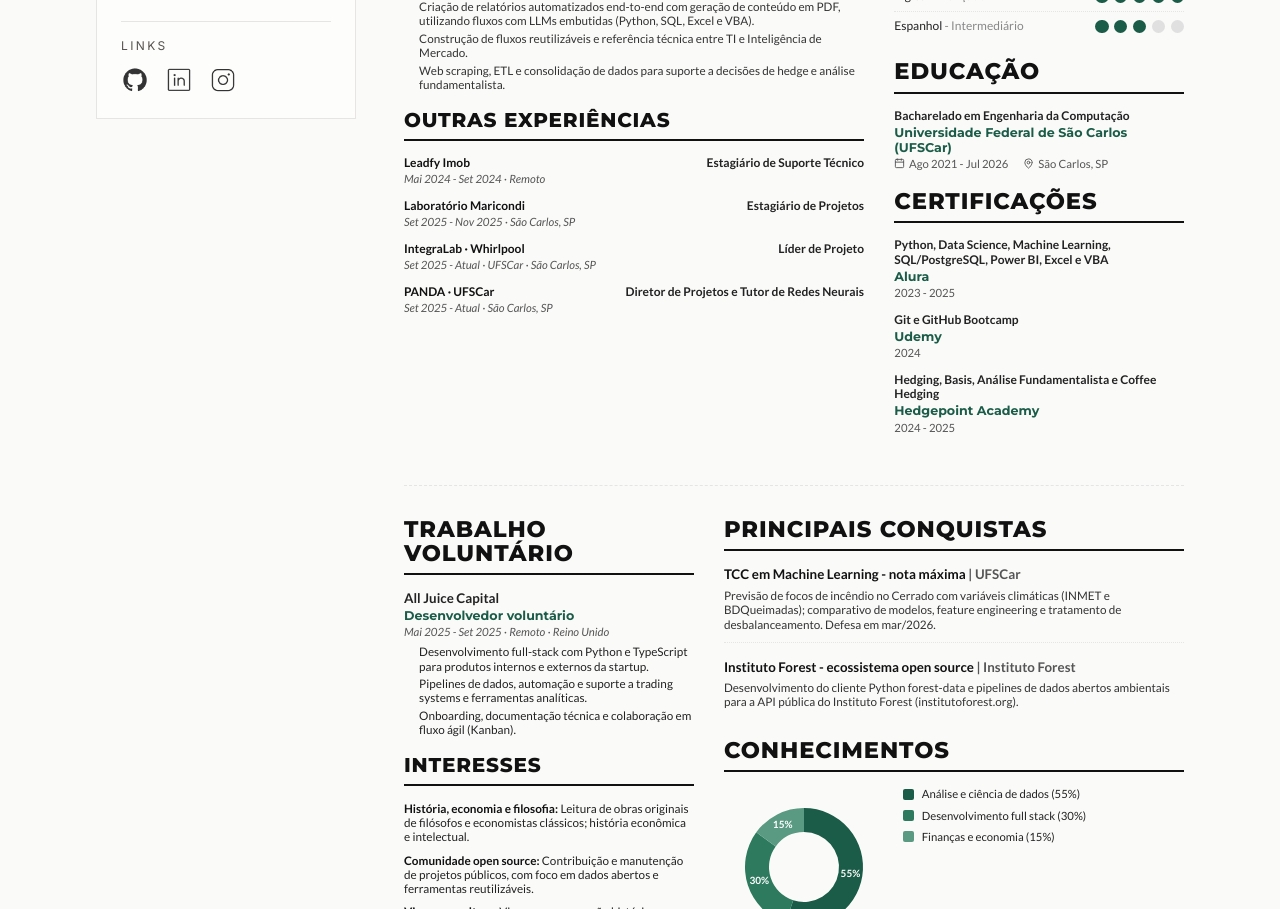
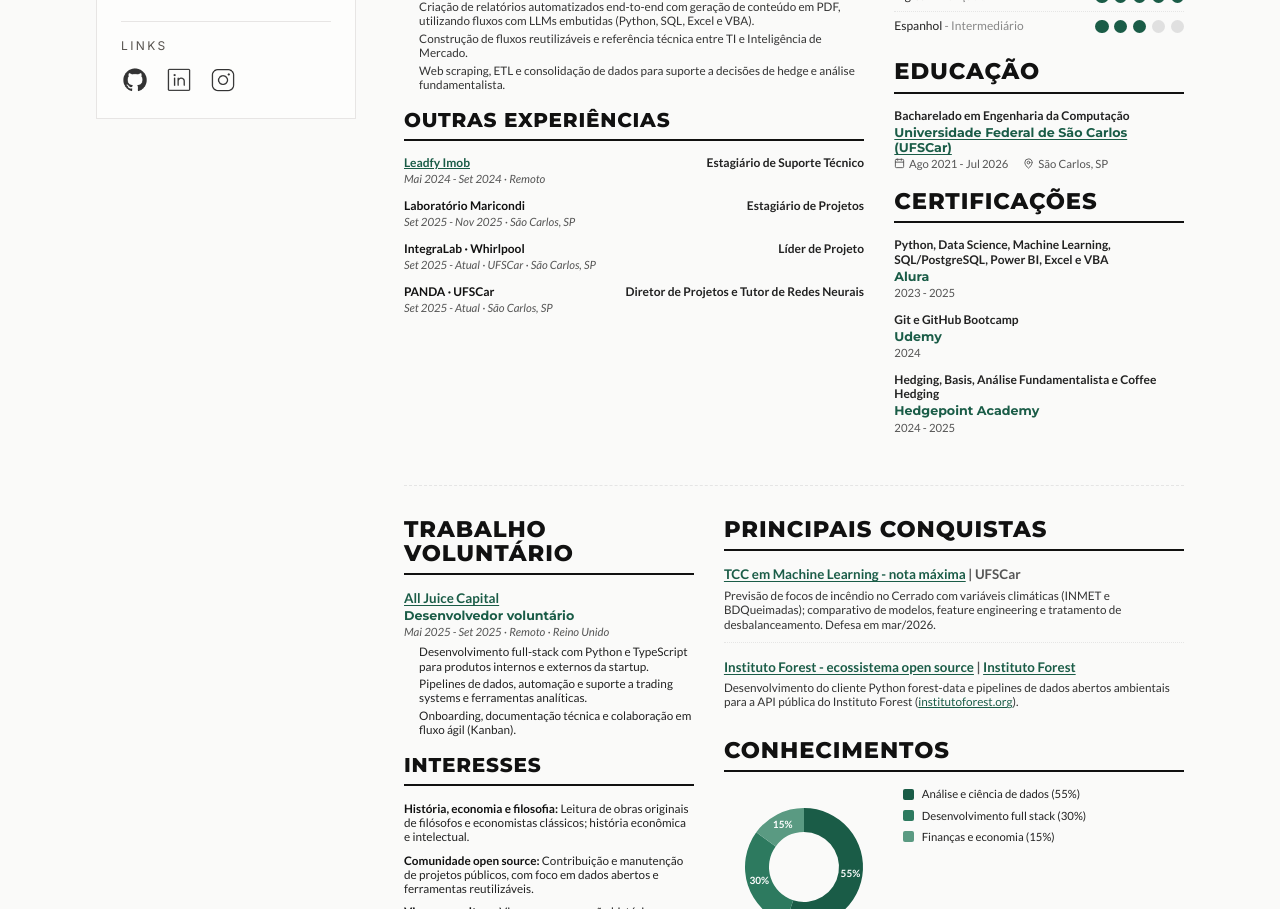
Before and after one commit to julianopadua/portfolio, a React (Vite) app: page /#/cv in a window 1280 px wide. Shown: the part 540-1449 px from the top of the page. Built offline with nearby package versions, Linux system fonts and the light colour scheme.

Commit message:
dev: adding links to the pdf

```diff
--- a/src/components/cv/Achievements.tsx
+++ b/src/components/cv/Achievements.tsx
@@ -1,6 +1,7 @@
 import type { AchievementItem } from '../../data/types'
 import { pickLocalized } from '../../lib/localized'
 import { useLocale } from '../../i18n/useLocale'
+import { CvLinkedText } from './CvLinkedText'
 
 interface AchievementsProps {
   items: AchievementItem[]
@@ -15,7 +16,7 @@ export function Achievements({ items }: AchievementsProps) {
         <article key={item.id} className="cv-achievement cv-avoid-break">
           <p className="cv-achievement__title">
             {item.href ? (
-              <a href={item.href} target="_blank" rel="noopener noreferrer">
+              <a href={item.href} className="cv-link" target="_blank" rel="noopener noreferrer">
                 {pickLocalized(item.title, locale)}
               </a>
             ) : (
@@ -25,12 +26,26 @@ export function Achievements({ items }: AchievementsProps) {
               <>
                 {' '}
                 <span className="cv-achievement__org">
-                  | {pickLocalized(item.organization, locale)}
+                  |{' '}
+                  {item.organizationHref ? (
+                    <a
+                      href={item.organizationHref}
+                      className="cv-link cv-accent"
+                      target="_blank"
+                      rel="noopener noreferrer"
+                    >
+                      {pickLocalized(item.organization, locale)}
+                    </a>
+                  ) : (
+                    pickLocalized(item.organization, locale)
+                  )}
                 </span>
               </>
             )}
           </p>
-          <p className="cv-achievement__desc">{pickLocalized(item.description, locale)}</p>
+          <p className="cv-achievement__desc">
+            <CvLinkedText text={pickLocalized(item.description, locale)} />
+          </p>
         </article>
       ))}
     </div>
--- a/src/components/cv/CompactExperienceList.tsx
+++ b/src/components/cv/CompactExperienceList.tsx
@@ -16,7 +16,7 @@ export function CompactExperienceList({ items }: CompactExperienceListProps) {
           <div className="cv-compact__row">
             <span className="cv-compact__company">
               {item.href ? (
-                <a href={item.href} target="_blank" rel="noopener noreferrer">
+                <a href={item.href} className="cv-link" target="_blank" rel="noopener noreferrer">
                   {item.company}
                 </a>
               ) : (
--- a/src/components/cv/CvHeader.tsx
+++ b/src/components/cv/CvHeader.tsx
@@ -20,7 +20,9 @@ export function CvHeader({ profile }: CvHeaderProps) {
         <div className="cv-header__contacts">
           <span className="cv-header__contact">
             <Mail className="cv-header__contact-icon" size={12} aria-hidden />
-            <a href={`mailto:${profile.email}`}>{profile.email}</a>
+            <a href={`mailto:${profile.email}`} className="cv-link">
+              {profile.email}
+            </a>
           </span>
           {profile.phone && (
             <span className="cv-header__contact">
@@ -34,20 +36,38 @@ export function CvHeader({ profile }: CvHeaderProps) {
           </span>
           <span className="cv-header__contact">
             <Link className="cv-header__contact-icon" size={12} aria-hidden />
-            <a href={profile.linkedin} target="_blank" rel="noopener noreferrer">
+            <a
+              href={profile.linkedin}
+              className="cv-link"
+              target="_blank"
+              rel="noopener noreferrer"
+              title={profile.linkedin}
+            >
               LinkedIn
             </a>
           </span>
           <span className="cv-header__contact">
             <Code2 className="cv-header__contact-icon" size={12} aria-hidden />
-            <a href={profile.github} target="_blank" rel="noopener noreferrer">
+            <a
+              href={profile.github}
+              className="cv-link"
+              target="_blank"
+              rel="noopener noreferrer"
+              title={profile.github}
+            >
               GitHub
             </a>
           </span>
           {profile.website && (
             <span className="cv-header__contact">
               <Globe className="cv-header__contact-icon" size={12} aria-hidden />
-              <a href={profile.website} target="_blank" rel="noopener noreferrer">
+              <a
+                href={profile.website}
+                className="cv-link"
+                target="_blank"
+                rel="noopener noreferrer"
+                title={profile.website}
+              >
                 Portfolio
               </a>
             </span>
--- /dev/null
+++ b/src/components/cv/CvLinkedText.tsx
@@ -0,0 +1,45 @@
+const LINK_PATTERN = /(https?:\/\/[^\s),.;]+|institutoforest\.org)/gi
+
+interface CvLinkedTextProps {
+  text: string
+}
+
+export function CvLinkedText({ text }: CvLinkedTextProps) {
+  const parts = text.split(LINK_PATTERN).filter((part) => part.length > 0)
+
+  return (
+    <>
+      {parts.map((part, index) => {
+        if (/^https?:\/\//i.test(part)) {
+          return (
+            <a
+              key={index}
+              href={part}
+              className="cv-link cv-accent"
+              target="_blank"
+              rel="noopener noreferrer"
+            >
+              {part}
+            </a>
+          )
+        }
+
+        if (part.toLowerCase() === 'institutoforest.org') {
+          return (
+            <a
+              key={index}
+              href="https://institutoforest.org"
+              className="cv-link cv-accent"
+              target="_blank"
+              rel="noopener noreferrer"
+            >
+              {part}
+            </a>
+          )
+        }
+
+        return <span key={index}>{part}</span>
+      })}
+    </>
+  )
+}
--- a/src/components/cv/EducationList.tsx
+++ b/src/components/cv/EducationList.tsx
@@ -17,7 +17,12 @@ export function EducationList({ items }: EducationListProps) {
           <p className="cv-edu-item__degree">{pickLocalized(item.degree, locale)}</p>
           <p className="cv-edu-item__institution">
             {item.href ? (
-              <a href={item.href} target="_blank" rel="noopener noreferrer" className="cv-accent">
+              <a
+                href={item.href}
+                target="_blank"
+                rel="noopener noreferrer"
+                className="cv-link cv-accent"
+              >
                 {pickLocalized(item.institution, locale)}
               </a>
             ) : (
--- a/src/components/cv/ExperienceBlock.tsx
+++ b/src/components/cv/ExperienceBlock.tsx
@@ -16,7 +16,7 @@ export function ExperienceBlock({ experiences }: ExperienceBlockProps) {
         <article key={exp.id} className="cv-experience cv-avoid-break">
           <h3 className="cv-experience__company">
             {exp.href ? (
-              <a href={exp.href} target="_blank" rel="noopener noreferrer">
+              <a href={exp.href} className="cv-link" target="_blank" rel="noopener noreferrer">
                 {exp.company}
               </a>
             ) : (
--- a/src/components/cv/VolunteerWork.tsx
+++ b/src/components/cv/VolunteerWork.tsx
@@ -15,7 +15,7 @@ export function VolunteerWork({ items }: VolunteerWorkProps) {
         <article key={item.id} className="cv-volunteer cv-avoid-break">
           <p className="cv-volunteer__org">
             {item.href ? (
-              <a href={item.href} target="_blank" rel="noopener noreferrer">
+              <a href={item.href} className="cv-link" target="_blank" rel="noopener noreferrer">
                 {pickLocalized(item.organization, locale)}
               </a>
             ) : (
--- a/src/data/cv.ts
+++ b/src/data/cv.ts
@@ -19,7 +19,7 @@ export const cvDocument: CvDocumentData = {
     location: profile.location,
     linkedin: profile.links.linkedin,
     github: profile.links.github,
-    website: 'https://julianopadua.github.io',
+    website: 'https://julianopadua.github.io/portfolio/#/about',
   },
 
   professionalExperience: [
@@ -284,6 +284,7 @@ export const cvDocument: CvDocumentData = {
         en: 'Instituto Forest - open source ecosystem',
       },
       organization: { pt: 'Instituto Forest', en: 'Instituto Forest' },
+      organizationHref: 'https://institutoforest.org',
       description: {
         pt: 'Desenvolvimento do cliente Python forest-data e pipelines de dados abertos ambientais para a API pública do Instituto Forest (institutoforest.org).',
         en: 'Development of the forest-data Python client and open environmental data pipelines for the Instituto Forest public API (institutoforest.org).',
--- a/src/data/profile.ts
+++ b/src/data/profile.ts
@@ -28,7 +28,7 @@ export const profile: Profile = {
   phone: '+55 (34) 99911-9610',
   links: {
     github: 'https://github.com/julianopadua',
-    linkedin: 'https://www.linkedin.com/in/juliano-pádua-82b301226/',
+    linkedin: 'https://www.linkedin.com/in/julianopadua/',
     instagram: 'https://www.instagram.com/_padua20/',
   },
 }
--- a/src/data/types.ts
+++ b/src/data/types.ts
@@ -180,6 +180,7 @@ export interface AchievementItem {
   id: string
   title: LocalizedString
   organization?: LocalizedString
+  organizationHref?: string
   description: LocalizedString
   href?: string
 }
--- a/src/styles/cv.css
+++ b/src/styles/cv.css
@@ -88,14 +88,24 @@
   text-align: justify;
 }
 
+.cv-link {
+  color: var(--cv-accent);
+  text-decoration: underline;
+  text-underline-offset: 0.12em;
+}
+
+.cv-link:hover {
+  color: var(--cv-accent-hover);
+}
+
 .cv-accent {
   color: var(--cv-accent);
-  text-decoration: none;
+  text-decoration: underline;
+  text-underline-offset: 0.12em;
 }
 
 .cv-accent:hover {
   color: var(--cv-accent-hover);
-  text-decoration: underline;
 }
 
 .cv-section {
@@ -163,12 +173,12 @@
   min-width: 0;
 }
 
-.cv-header__contact a {
+.cv-header__contact .cv-link {
   color: inherit;
-  text-decoration: none;
+  text-decoration: underline;
 }
 
-.cv-header__contact a:hover {
+.cv-header__contact .cv-link:hover {
   color: var(--cv-accent);
 }
 
--- a/src/styles/print.css
+++ b/src/styles/print.css
@@ -196,9 +196,20 @@
     content: none !important;
   }
 
-  .cv-header__contact a,
-  .cv-experience__company a {
-    color: inherit !important;
+  .cv-document--print a.cv-link[href],
+  .cv-document--print a.cv-accent[href] {
+    color: #1a5c47 !important;
+    text-decoration: underline !important;
+  }
+
+  .cv-document--print .cv-header__contact .cv-link[href] {
+    color: #1a5c47 !important;
+    text-decoration: underline !important;
+  }
+
+  .cv-document--print .cv-experience__company .cv-link[href] {
+    color: #1a3329 !important;
+    text-decoration: underline !important;
   }
 }
 
```
